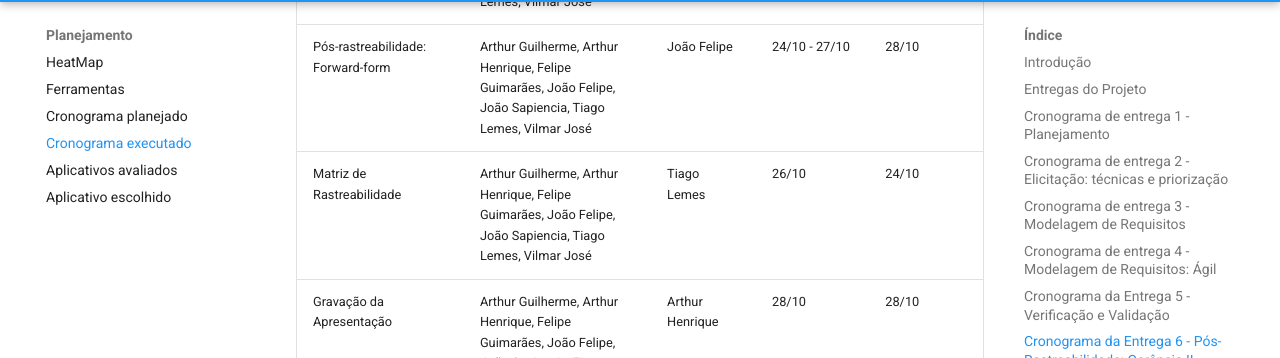
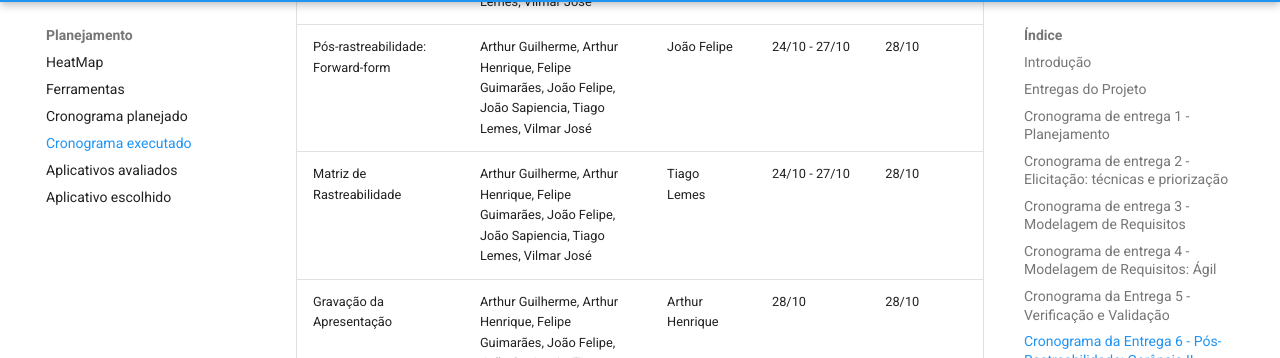
Before and after one commit to Requisitos-de-Software/2025.2-Grupo03, an MkDocs documentation site: the page built from docs/Planejamento/cronograma_executado.md, in a window 1280 px wide and 900 px high, scrolled down 8318 px. Shown: the part 94-452 px from the top of the window. Built offline with MkDocs 1.6.1 and Material for MkDocs 9.7.7, drawn with Linux system fonts in a browser that asks for light colours; comment, search, counter and statistics services are not loaded.

Commit message:
Update dates for Matriz de Rastreabilidade task

```diff
--- a/docs/Planejamento/cronograma_executado.md
+++ b/docs/Planejamento/cronograma_executado.md
@@ -137,7 +137,7 @@ Este documento apresenta o cronograma executado na disciplina de Requisitos de S
 | Correções no projeto conforme apontado na apresentação anterior | Arthur Guilherme, Arthur Henrique, Felipe Guimarães, João Felipe, João Sapiencia, Tiago Lemes, Vilmar José | Felipe Guimarães | 23/10 - 24/10 | 24/20 |
 | Pós-rastreabilidade: Backward-form | Arthur Guilherme, Arthur Henrique, Felipe Guimarães, João Felipe, João Sapiencia, Tiago Lemes, Vilmar José | Arthur Guilherme | 24/10 - 27/10 | 28/10 |
 | Pós-rastreabilidade: Forward-form | Arthur Guilherme, Arthur Henrique, Felipe Guimarães, João Felipe, João Sapiencia, Tiago Lemes, Vilmar José | João Felipe | 24/10 - 27/10 | 28/10 |
-| Matriz de Rastreabilidade | Arthur Guilherme, Arthur Henrique, Felipe Guimarães, João Felipe, João Sapiencia, Tiago Lemes, Vilmar José | Tiago Lemes | 26/10 | 24/10 | 28/10 |
+| Matriz de Rastreabilidade | Arthur Guilherme, Arthur Henrique, Felipe Guimarães, João Felipe, João Sapiencia, Tiago Lemes, Vilmar José | Tiago Lemes | 24/10 - 27/10 | 28/10 |
 | Gravação da Apresentação | Arthur Guilherme, Arthur Henrique, Felipe Guimarães, João Felipe, João Sapiencia, Tiago Lemes, Vilmar José | Arthur Henrique | 28/10 | 28/10 |
 | Gravação da inspeção do nosso grupo | Arthur Guilherme, Arthur Henrique, Felipe Guimarães, João Felipe, João Sapiencia, Tiago Lemes, Vilmar José | João Sapiencia | 28/10 | 28/10 |
 | Gravação da inspeção do grupo +1 | Arthur Guilherme, Arthur Henrique, Felipe Guimarães, João Felipe, João Sapiencia, Tiago Lemes, Vilmar José | Tiago Lemes | 29/10 | 29/10 |
```
